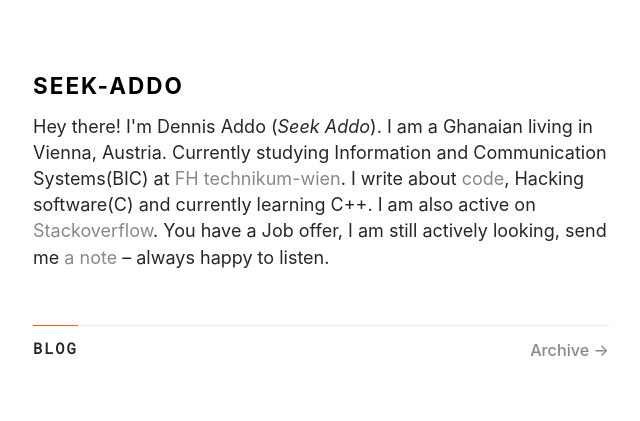
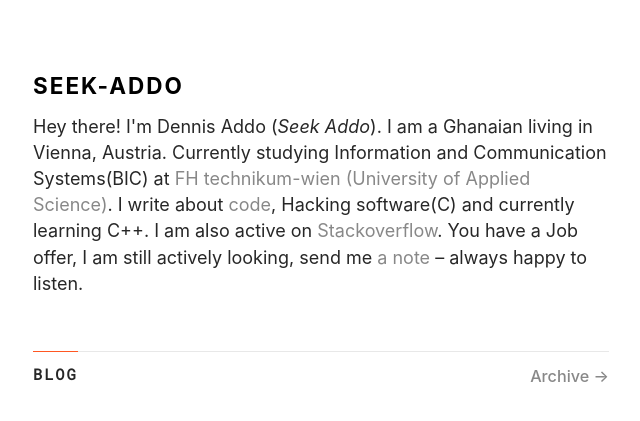
Before and after one commit to seekaddo/seekaddo.github.io, a Jekyll site: the page built from index.html, in a window 1280 px wide. Shown: the top 421 px of the page, without its empty margins (319-959 px from the left). Built offline with Jekyll 4.4.1, drawn with Linux system fonts in a browser that asks for light colours; nearby versions of some CDN libraries.

Commit message:
small update

```diff
--- a/index.html
+++ b/index.html
@@ -4,7 +4,7 @@
 
 <header class="intro mar-tb-7">
   <h1 class="intro__head">SEEK-ADDO</h1>
-  <span class="intro__sub">Hey there! I'm Dennis Addo (<i>Seek Addo</i>). I am a Ghanaian living in Vienna, Austria. Currently studying Information and Communication Systems(BIC) at <a href="https://www.technikum-wien.at/" target="_blank">FH technikum-wien</a>. I write about <a href="https://github.com/{{ site.github }}" target="_blank">code</a>, Hacking software(C) and currently learning C++. I am also active on <a href="https://stackoverflow.com/users/5644874/seek-addo?tab=profile" target="_blank"> Stackoverflow</a>. You have a Job offer, I am still actively looking, send me  <a href="mailto:{{ site.email }}"> a note</a> – always happy to listen.</span>
+  <span class="intro__sub">Hey there! I'm Dennis Addo (<i>Seek Addo</i>). I am a Ghanaian living in Vienna, Austria. Currently studying Information and Communication Systems(BIC) at <a href="https://www.technikum-wien.at/" target="_blank">FH technikum-wien (University of Applied Science)</a>. I write about <a href="https://github.com/{{ site.github }}" target="_blank">code</a>, Hacking software(C) and currently learning C++. I am also active on <a href="https://stackoverflow.com/users/5644874/seek-addo?tab=profile" target="_blank"> Stackoverflow</a>. You have a Job offer, I am still actively looking, send me  <a href="mailto:{{ site.email }}"> a note</a> – always happy to listen.</span>
 </header>
 
 <section class="group mar-b-7">
```
